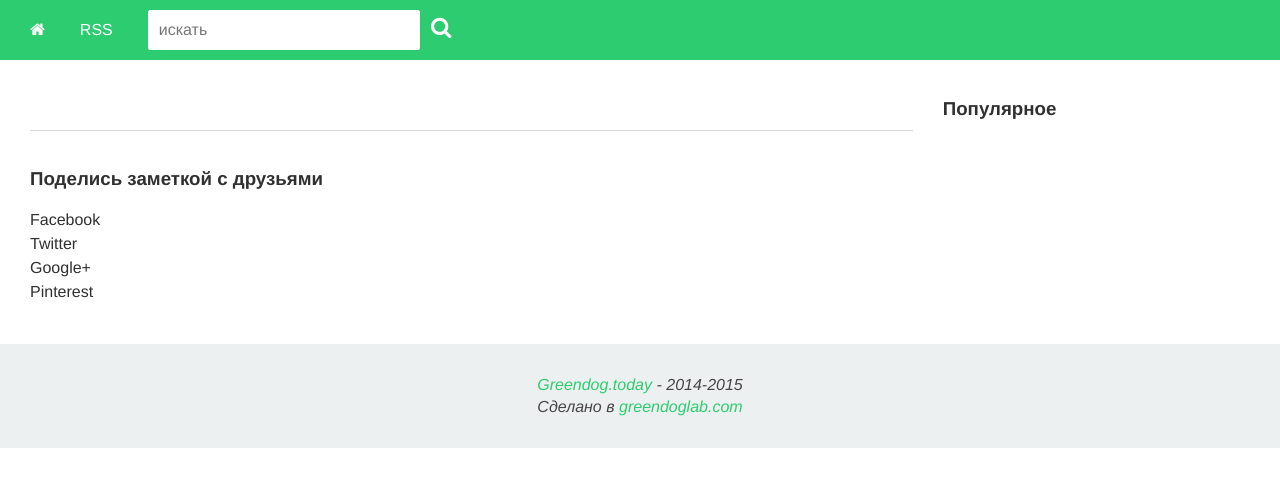
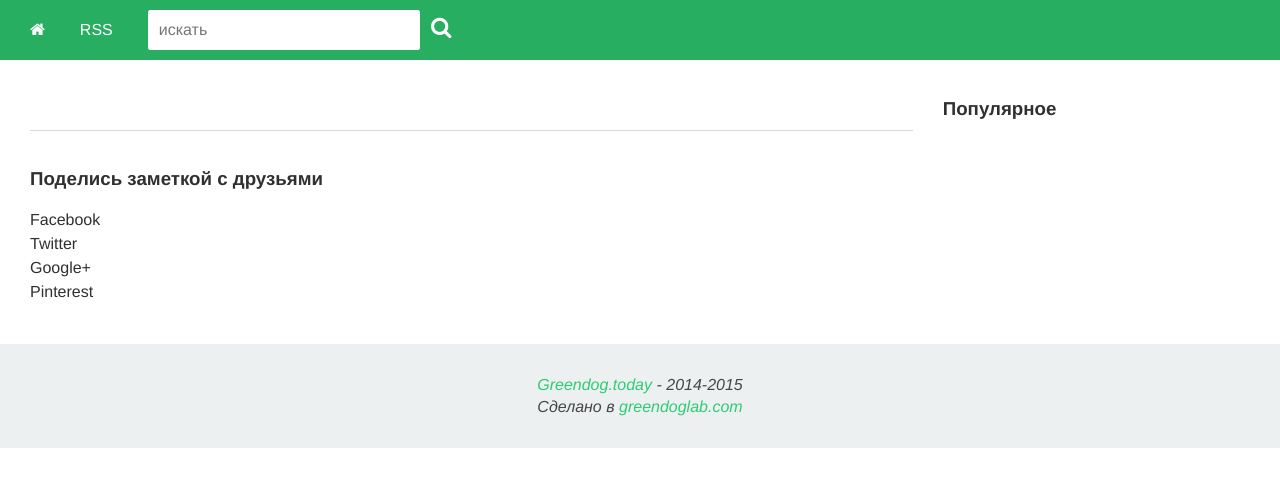
Before and after one commit to greendoglab/greendogtoday, a Django app: template src/templates/page.html in a window 1280 px wide. Shown: the top 487 px of the page. Run offline with Django 3.2, Linux system fonts and the light colour scheme; the template is opened without the code that fills it, so the values that code supplies are empty; style sheets or scripts are compiled from the project's sources; parts of the project's set-up code (start-up, migrations or seed data) failed here and were passed over; some libraries are stand-ins or nearby versions.

Commit message:
Get back colors.

```diff
--- a/src/assets/sass/blocks/header.scss
+++ b/src/assets/sass/blocks/header.scss
@@ -1,5 +1,5 @@
 .site-header {
-    background-color: #2ECC71;
+    background-color: #27ae60;
     padding: 10px 0;
     .top-menu {
         display: flex;
--- a/src/assets/sass/variables.scss
+++ b/src/assets/sass/variables.scss
@@ -1,5 +1,5 @@
 $text-color: #303030;
-$link-color: #2ECC71;
+$link-color: #27ae60;
 
 $main-background-color: white;
 $base-font-family: Helvetica, Arial, serif;
```
